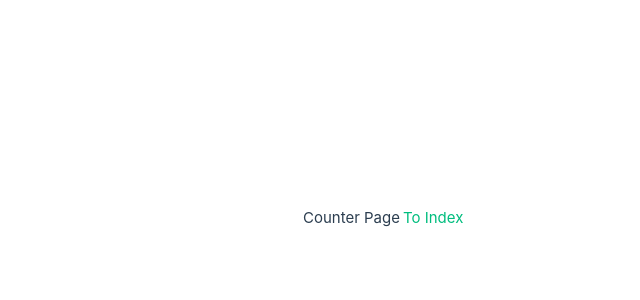
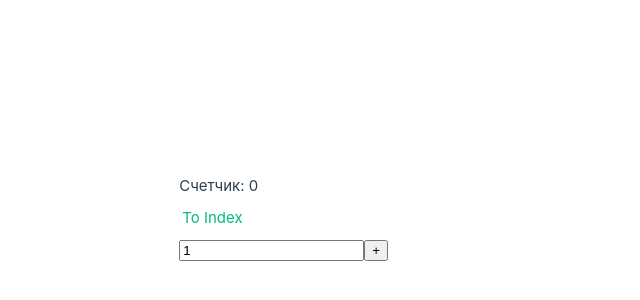
Before and after one commit to reznikovkg/vue-3-docker-compose, a Vue app in the folder vue/: page /counter in a window 1280 px wide. Shown: the part 182-482 px from the top of the page, without its empty margins (240-880 px from the left). Built offline with nearby package versions, Linux system fonts and the light colour scheme.

Commit message:
counter-page-button: добавить счетчик на странице Counter

```diff
--- a/vue/src/components/pages/CounterPage.vue
+++ b/vue/src/components/pages/CounterPage.vue
@@ -1,17 +1,40 @@
 <template>
-  Counter Page
+  <div class="counter">
+    Счетчик: {{ count }}
 
-  <div>
-    <RouterLink :to="{ name: $routes.INDEX }">
-     To Index
-    </RouterLink>
+    <div class="counter__back-link">
+      <RouterLink :to="{ name: $routes.INDEX }">
+        To Index
+      </RouterLink>
+    </div>
+
+    <div class="counter__controls">
+      <input v-model="value" type="number" class="counter__input">
+      <button @click="() => inc()" class="counter__button">+</button>
+    </div>
   </div>
 </template>
 
 <script setup lang="ts">
+import { computed, ref } from 'vue'
+import { useStore } from 'vuex'
+const store = useStore()
+const count = computed(() => store.getters.getCount)
 
+const value = ref(1)
+const inc = () => store.dispatch('runIncrement', value.value)
 </script>
 
 <style scoped>
+.counter {
+  padding: 12px;
+}
 
+.counter__back-link {
+  margin: 8px 0;
+}
+
+.counter__controls {
+  margin-top: 8px;
+}
 </style>
```
